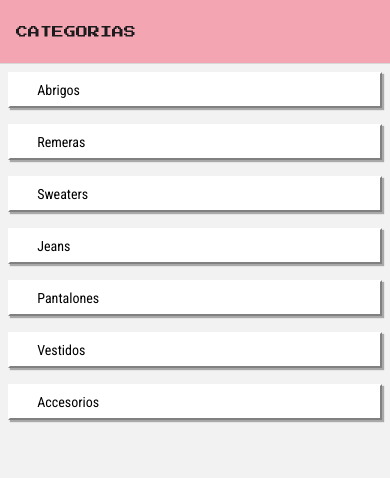
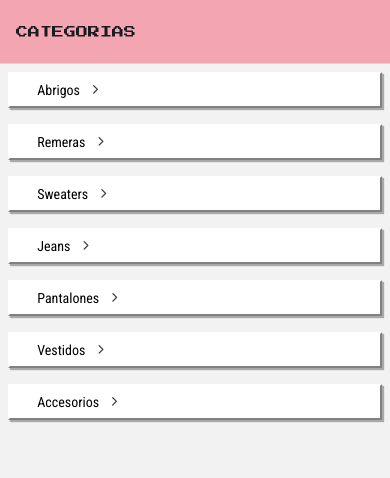
Before and after one commit to ivanagbarreto/fashion-ecommerce-app, a React Native app: screen /Categorias in a window 390 px wide. Shown: the top 478 px of the page. Built offline with nearby package versions, Linux system fonts and the light colour scheme; grey boxes are pictures that could not be loaded.

Commit message:
icono en flatcard

```diff
--- a/src/data/categories.json
+++ b/src/data/categories.json
@@ -2,36 +2,43 @@
     {
         "id":1,
         "title":"Abrigos",
-        "image":"https://i.pinimg.com/736x/02/89/11/028911193bcdea8ddcb9bedbf8b80e66.jpg"
+        "image":"https://i.pinimg.com/736x/02/89/11/028911193bcdea8ddcb9bedbf8b80e66.jpg",
+         "icon": "chevron-right"
     },
     {
         "id":2,
         "title":"Remeras",
-        "image":"https://i.pinimg.com/736x/28/b4/c3/28b4c30c403842c2d4fe14b513110413.jpg"
+        "image":"https://i.pinimg.com/736x/28/b4/c3/28b4c30c403842c2d4fe14b513110413.jpg",
+         "icon": "chevron-right"
     },
     {
         "id":3,
         "title":"Sweaters",
-        "image":"https://i.pinimg.com/736x/8e/b3/1b/8eb31b9af68189c897e516fdddd16083.jpg"
+        "image":"https://i.pinimg.com/736x/8e/b3/1b/8eb31b9af68189c897e516fdddd16083.jpg",
+         "icon": "chevron-right"
     },
     {
         "id":4,
         "title":"Jeans",
-        "image":"https://i.pinimg.com/736x/18/08/de/1808de5084083b44431242e32f951487.jpg"
+        "image":"https://i.pinimg.com/736x/18/08/de/1808de5084083b44431242e32f951487.jpg",
+         "icon": "chevron-right"
     },
     {
         "id":5,
         "title":"Pantalones",
-        "image":"https://i.pinimg.com/736x/4a/13/02/4a13027848a088c93e89814357a21036.jpg"
+        "image":"https://i.pinimg.com/736x/4a/13/02/4a13027848a088c93e89814357a21036.jpg",
+         "icon": "chevron-right"
     },
     {
         "id":6,
         "title":"Vestidos",
-        "image":"https://i.pinimg.com/736x/f1/a3/90/f1a3900beb85c645517d9dd4585ddd49.jpg"
+        "image":"https://i.pinimg.com/736x/f1/a3/90/f1a3900beb85c645517d9dd4585ddd49.jpg",
+         "icon": "chevron-right"
     },
     {
         "id":7,
         "title":"Accesorios",
-        "image":"https://i.pinimg.com/736x/c2/28/ad/c228add8f40add2e239783cc45671f88.jpg"
+        "image":"https://i.pinimg.com/736x/c2/28/ad/c228add8f40add2e239783cc45671f88.jpg",
+         "icon": "chevron-right"
     }
 ]
--- a/src/screens/shop/CategoriesScreens.jsx
+++ b/src/screens/shop/CategoriesScreens.jsx
@@ -1,39 +1,66 @@
-import { StyleSheet, Text, View, Image, FlatList, Pressable } from 'react-native'
-import categories from '../../data/categories.json'
-import FlatCard from '../../components/FlatCard';
+import {
+  StyleSheet,
+  Text,
+  View,
+  Image,
+  FlatList,
+  Pressable,
+} from "react-native";
+import categories from "../../data/categories.json";
+import FlatCard from "../../components/FlatCard";
+import Icon from "react-native-vector-icons/Feather";
+import { colors } from "../../global/colors";
+const CategoriesScreens = ({ navigation }) => {
+  const renderCategoryItem = ({ item }) => {
+    return (
+      <Pressable
+        onPress={() =>
+          navigation.navigate("Productos", { category: item.title })
+        }
+      >
+        <FlatCard style={styles.container}>
 
-const CategoriesScreens = ({navigation}) => {
 
-const renderCategoryItem = ({item})=>{
-    return(
-        <Pressable onPress={()=>navigation.navigate("Productos",{category: item.title})}>
-          <FlatCard>
-            <Image width= {30} height={30} source={{uri:item.image}} resizeMode='contain'/>
+              <Image
+                width={30}
+                height={30}
+                source={{ uri: item.image }}
+                resizeMode="contain"
+                style={styles.leftContent}
+              />
               <Text style={styles.title}> {item.title}</Text>
+
+
+              <Icon name={item.icon} size={15} color={colors.darkGray} />
+
+
         </FlatCard>
       </Pressable>
-  )
-}
+    );
+  };
 
   return (
     <FlatList
       data={categories}
       renderItem={renderCategoryItem}
-          keyExtractor={item=> item.id}
+      keyExtractor={(item) => item.id}
     />
-  )
-}
+  );
+};
 
-export default CategoriesScreens
+export default CategoriesScreens;
 
 const styles = StyleSheet.create({
   container: {
     flex: 1,
-            backgroundColor: '#fff',
+    backgroundColor: "#fff",
+    flexDirection:"row"
+  },
 
+  title: {
+    fontFamily: "RobotoCondensed-Regular",
   },
-  title:{
-    fontFamily:"RobotoCondensed-Regular"
-  }
-
-})
+  icon: {
+     marginLeft: "auto",
+  },
+});
```
Lines whose indentation alone changed are shown as unchanged.
